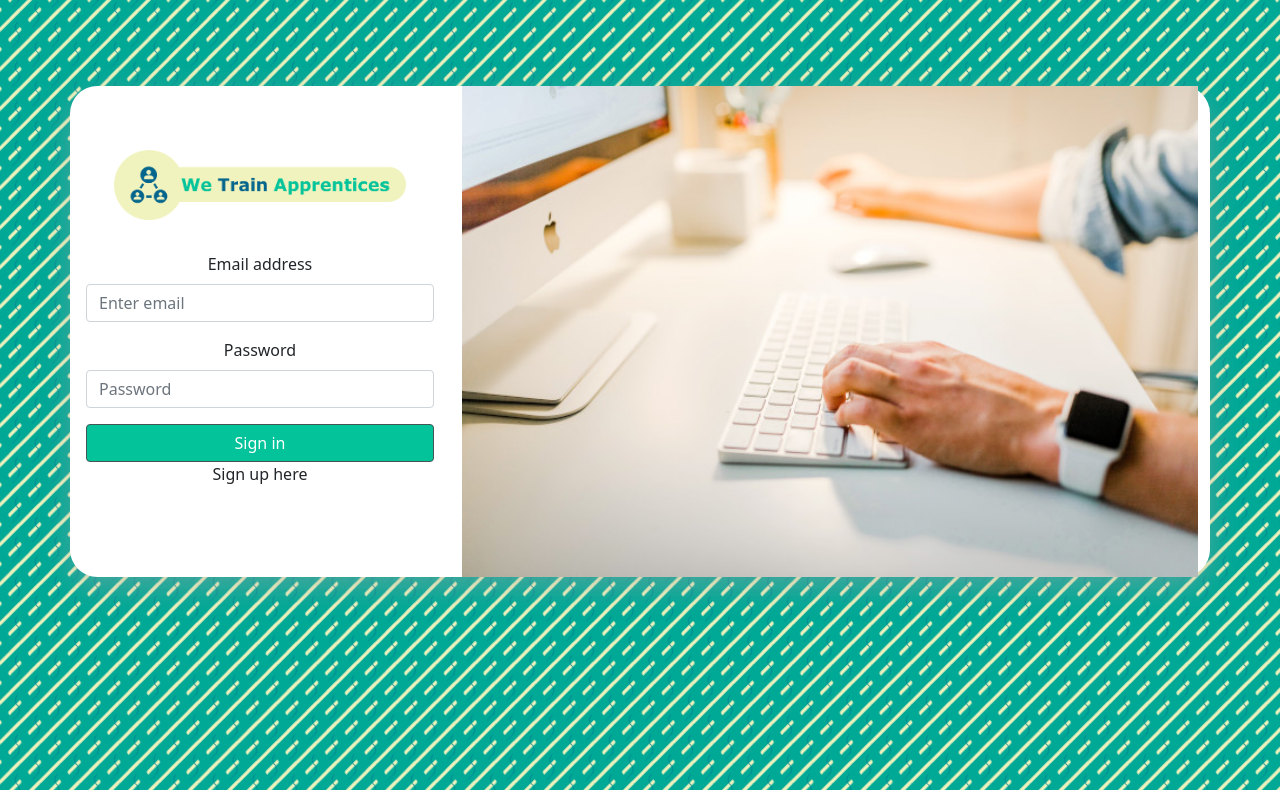
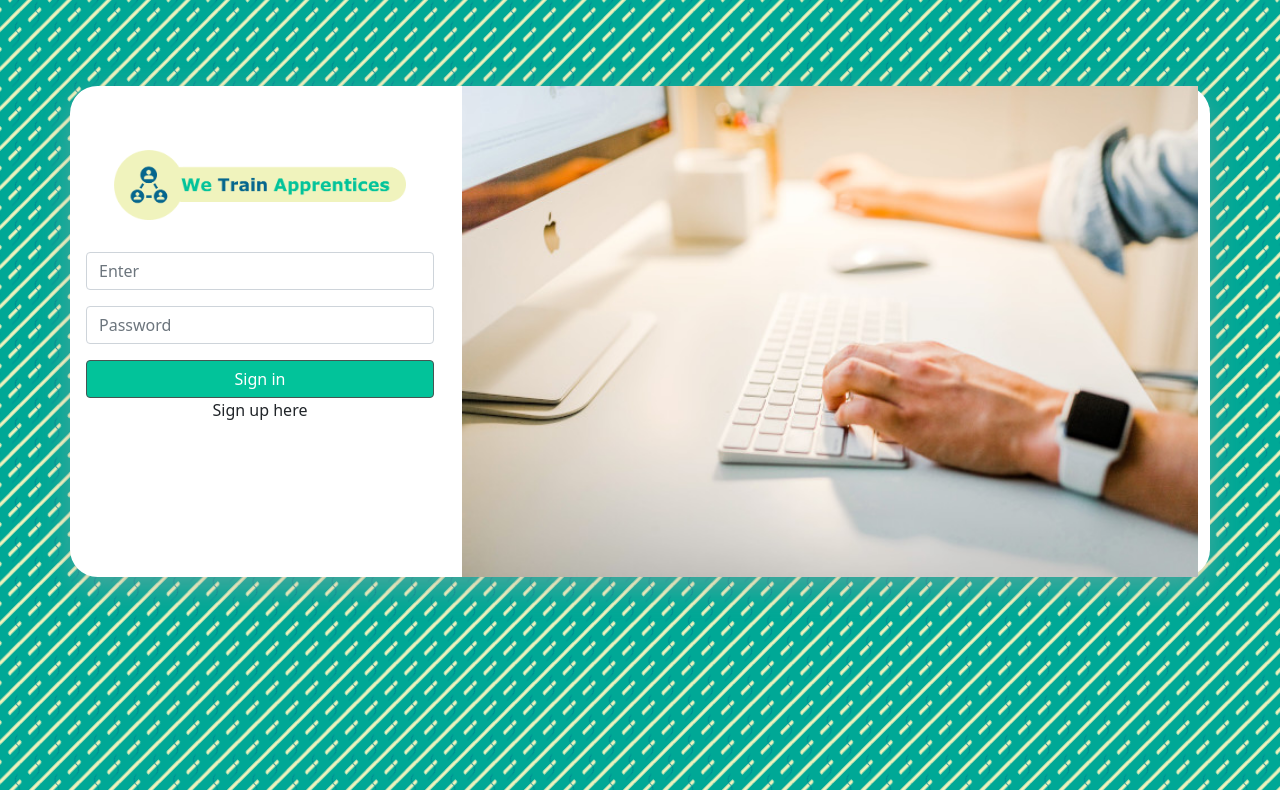
Before and after one commit to Ewutarek/we-train-apprentices, a React (Create React App) app: page / in a window 1280 px wide. Built offline with nearby package versions, Linux system fonts and the light colour scheme.

Commit message:
new format

```diff
--- a/src/components/Auth/SignIn.js
+++ b/src/components/Auth/SignIn.js
@@ -14,25 +14,12 @@
   render() {
     return (
       <div className="sign-in-wrapper">
-        {/* <div className="form">
-                    <div className="input-wrapper">
-                        <div>Email Address</div>
-                        <input className="input" type="text" placeholder="Email Adress" value={this.state.email} onChange={e => this.setState({ email: e.target.value})}/>
-                    </div>
 
-                    <div className="input-wrapper">
-                        <div>Password</div>
-                        <input className="input" type="password" placeholder="Password" value={this.state.password} onChange={e => this.setState({ password: e.target.value})}/>
-                    </div>
-
-                    <div className="btn" onClick={() => this.props.signIn(this.state.email, this.state.password)}>Sign In</div>
-                </div> */}
         <Form>
           <Form.Group className="mb-3" controlId="formBasicEmail">
-            <Form.Label>Email address</Form.Label>
             <Form.Control
               type="email"
-              placeholder="Enter email"
+              placeholder="Enter"
               value={this.state.email}
               onChange={(e) => this.setState({ email: e.target.value })}
             />
@@ -40,7 +27,6 @@
           </Form.Group>
 
           <Form.Group className="mb-3" controlId="formBasicPassword">
-            <Form.Label>Password</Form.Label>
             <Form.Control
               type="password"
               placeholder="Password"
@@ -62,6 +48,8 @@
           </div>
         </Form>
       </div>
+
+
     );
   }
 }
```
